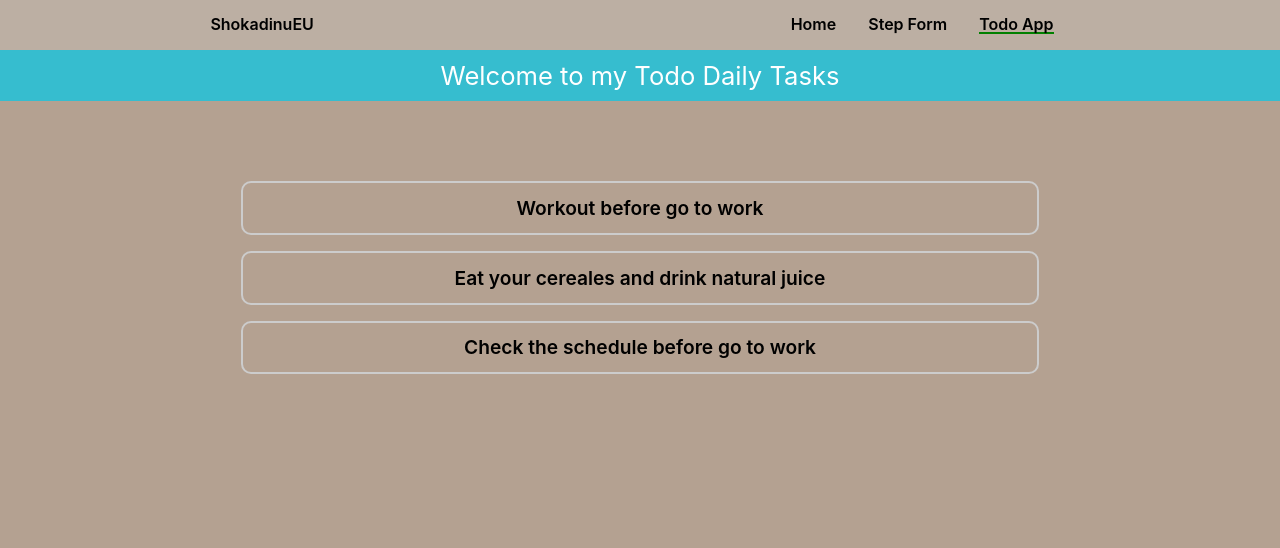
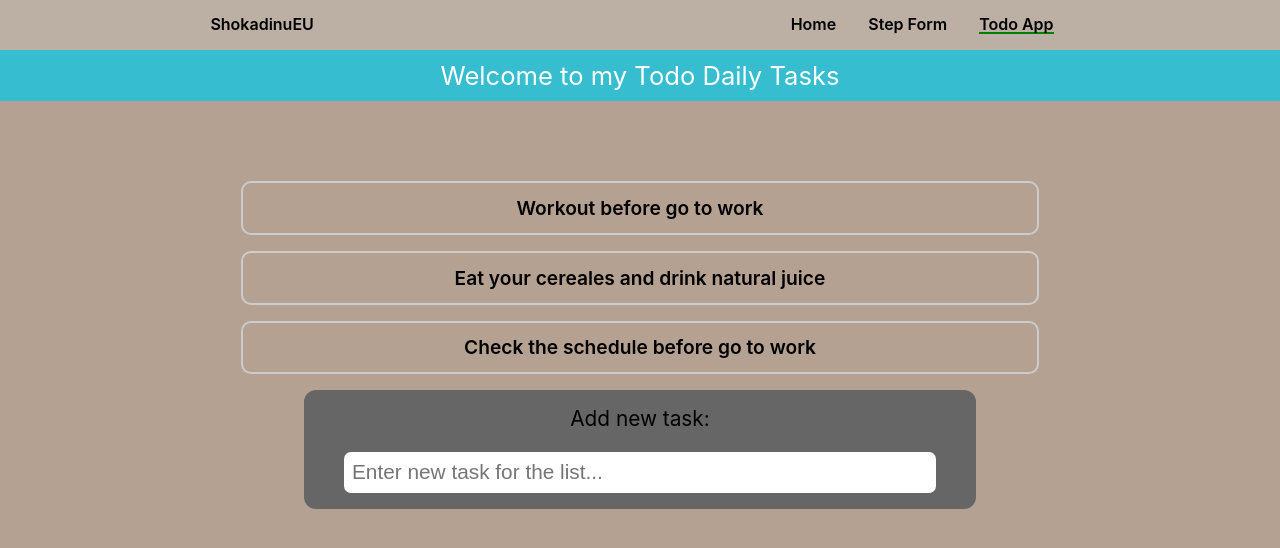
Before and after one commit to ShokadinuEU/react-cool-apps, a React (Create React App) app: page /todo-app in a window 1280 px wide. Shown: the top 548 px of the page. Built offline with nearby package versions, Linux system fonts and the light colour scheme.

Commit message:
finish add/delete functionality of todo-tasks-app

```diff
--- a/src/components/TodoApp/Tasks.js
+++ b/src/components/TodoApp/Tasks.js
@@ -6,12 +6,12 @@ function Tasks({tasks, deleteTask}) {
     tasks.map(task => {
       return(
         <div onClick={() => {deleteTask(task.id)}} className="single-task" key={task.id}>
-          <span className="task-content">{task.task}</span>
+          <span className="task-content">{task.content}</span>
         </div>
       )
     })
   ) : (
-    <h3 className="tasks-finish">Yay.. you're good to go to work now!</h3>
+    <h3 className="tasks-finish">Yay.. you manage to complet all tasks!</h3>
     )
   return (
     <div className="tasks-wrapper">
--- a/src/components/TodoApp/TodoApp.js
+++ b/src/components/TodoApp/TodoApp.js
@@ -1,14 +1,15 @@
 import React, { Component } from 'react'
 import './todo-app.scss'
 import Tasks from './Tasks'
+import TodoForm from './TodoForm';
 
 
 class TodoApp extends Component {
   state = {
     tasks: [
-      {id: 1, task: "Workout before go to work"},
-      {id: 2, task: "Eat your cereales and drink natural juice"},
-      {id: 3, task: "Check the schedule before go to work"}
+      {id: 1, content: "Workout before go to work"},
+      {id: 2, content: "Eat your cereales and drink natural juice"},
+      {id: 3, content: "Check the schedule before go to work"}
     ]
   }
 
@@ -21,11 +22,21 @@ class TodoApp extends Component {
     })
   }
 
+  addTask = (task) => {
+    task.id = Math.random();
+    let tasks = [...this.state.tasks, task]
+    this.setState({
+      tasks
+    })
+    console.log(tasks)
+  }
+
   render() {
     return (
       <div>
         <h1 className="app-header">Welcome to my Todo Daily Tasks</h1>
         <Tasks tasks={this.state.tasks} deleteTask={this.deleteTask} />
+        <TodoForm addTask={this.addTask} />
       </div>
     )
   }
--- /dev/null
+++ b/src/components/TodoApp/TodoForm.js
@@ -0,0 +1,34 @@
+import React, { Component } from 'react'
+
+class TodoForm extends Component {
+  state = {
+    content: ''
+  }
+
+  handleChange = (e) => {
+    this.setState({
+      content: e.target.value
+    })
+  }
+
+  handleSubmit = (e) => {
+    e.preventDefault();
+    this.props.addTask(this.state)
+    this.setState({
+      content: ''
+    })
+  }
+
+  render() {
+    return (
+      <div>
+        <form onSubmit={this.handleSubmit} className="new-task-form">
+          <label className="task-form-label">Add new task:</label>
+          <input className="task-form-input" placeholder="Enter new task for the list..." type="text" onChange={this.handleChange}  value={this.state.content} />
+        </form>
+      </div>
+    )
+  }
+}
+
+export default TodoForm
--- a/src/components/TodoApp/todo-app.scss
+++ b/src/components/TodoApp/todo-app.scss
@@ -36,4 +36,34 @@
   margin: 0 auto;
   padding: 0.5em 0;
   border-radius: 15px;
+  margin-bottom: 2em;
 }
+
+.new-task-form {
+  background-color: #666;
+  padding: 1em;
+  width: 50%;
+  margin: 0 auto;
+  border-radius: 12px;
+}
+
+.task-form-label {
+  display: block;
+  font-size: 1.3em;
+  font-weight: 400;
+  margin-bottom: 1em;
+}
+
+.task-form-input {
+  width: 90%;
+  margin: 0 auto;
+  border-radius: 7px;
+  border: 0;
+  padding: 0.4em;
+  font-size: 1.3em;
+}
+
+.task-form-input:focus {
+  border: 3px solid rgb(20, 252, 20);
+  outline: 0;
+}
```
